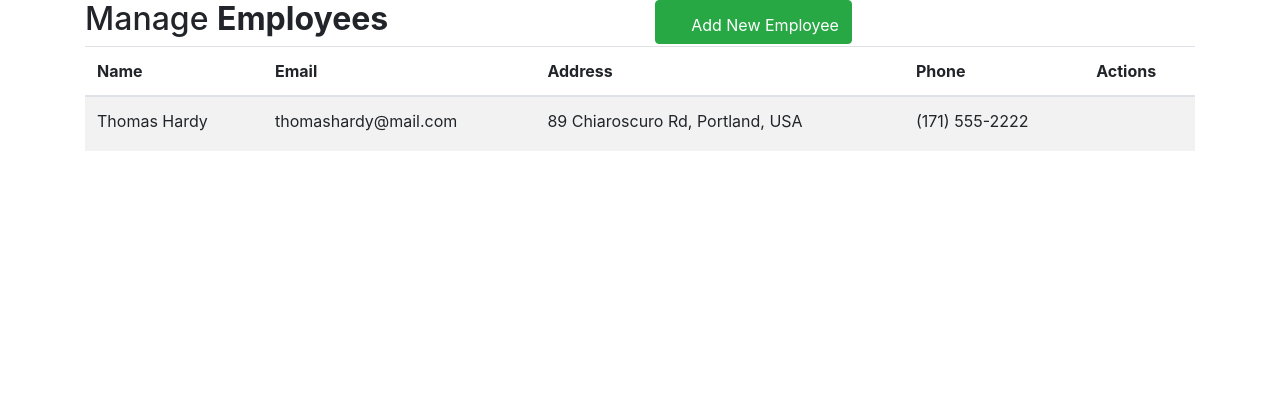
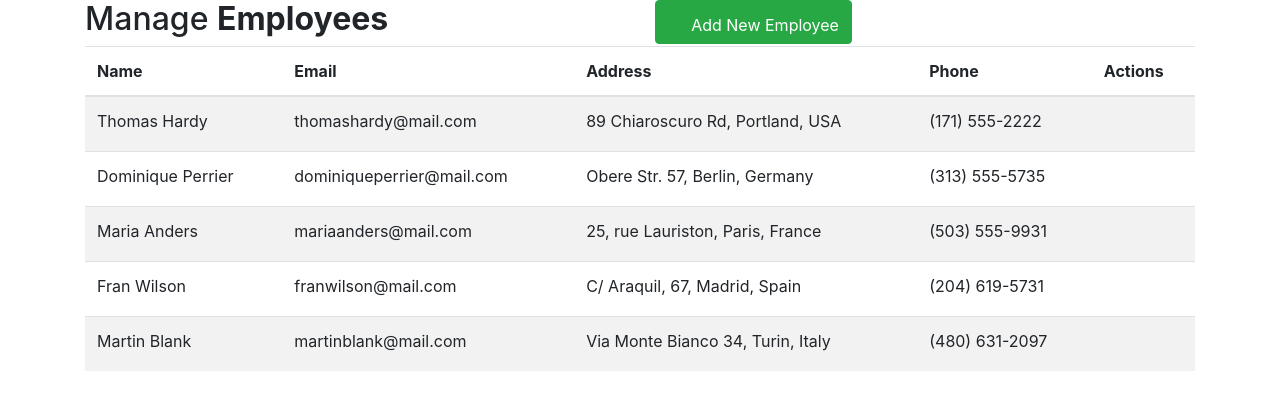
Before and after one commit to halilenesozdemir/React-Manage-Employe-App-withHooks, a React (Create React App) app: page / in a window 1280 px wide. Shown: the top 410 px of the page. Built offline with nearby package versions, Linux system fonts and the light colour scheme; the HTML template or start-up script is replaced by a standard one.

Commit message:
useState datas added and via props transfer to child

```diff
--- a/src/components/Employee.js
+++ b/src/components/Employee.js
@@ -1,23 +1,35 @@
-const Employee = () => {
+const Employee = ({ employees }) => {
   return (
-    <tr>
-      <td>Thomas Hardy</td>
-      <td>thomashardy@mail.com</td>
-      <td>89 Chiaroscuro Rd, Portland, USA</td>
-      <td>(171) 555-2222</td>
+    <>
+      {employees.map(employee => (
+        <tr key={employee.id}>
+          <td>{employee.name}</td>
+          <td>{employee.email}</td>
+          <td>{employee.address}</td>
+          <td>{employee.phone}</td>
           <td>
             <a href="#editEmployeeModal" className="edit" data-toggle="modal">
               <i className="material-icons" data-toggle="tooltip" title="Edit">
                 &#xE254;
               </i>
             </a>
-        <a href="#deleteEmployeeModal" className="delete" data-toggle="modal">
-          <i className="material-icons" data-toggle="tooltip" title="Delete">
+            <a
+              href="#deleteEmployeeModal"
+              className="delete"
+              data-toggle="modal"
+            >
+              <i
+                className="material-icons"
+                data-toggle="tooltip"
+                title="Delete"
+              >
                 &#xE872;
               </i>
             </a>
           </td>
         </tr>
+      ))}
+    </>
   );
 };
 
--- a/src/components/EmployeeList.js
+++ b/src/components/EmployeeList.js
@@ -1,6 +1,46 @@
+import { useState } from 'react';
+
 import Employee from './Employee';
 
 const EmployeeList = () => {
+  const [employees] = useState([
+    {
+      id: 1,
+      name: 'Thomas Hardy',
+      email: 'thomashardy@mail.com',
+      address: '89 Chiaroscuro Rd, Portland, USA',
+      phone: '(171) 555-2222',
+    },
+    {
+      id: 2,
+      name: 'Dominique Perrier',
+      email: 'dominiqueperrier@mail.com',
+      address: 'Obere Str. 57, Berlin, Germany',
+      phone: '(313) 555-5735',
+    },
+    {
+      id: 3,
+      name: 'Maria Anders',
+      email: 'mariaanders@mail.com',
+      address: '25, rue Lauriston, Paris, France',
+      phone: '(503) 555-9931',
+    },
+    {
+      id: 4,
+      name: 'Fran Wilson',
+      email: 'franwilson@mail.com',
+      address: 'C/ Araquil, 67, Madrid, Spain',
+      phone: '(204) 619-5731',
+    },
+    {
+      id: 5,
+      name: 'Martin Blank',
+      email: 'martinblank@mail.com',
+      address: 'Via Monte Bianco 34, Turin, Italy',
+      phone: '(480) 631-2097',
+    },
+  ]);
+
   return (
     <table className="table table-striped table-hover">
       <thead>
@@ -13,7 +53,7 @@
         </tr>
       </thead>
       <tbody>
-        <Employee />
+        <Employee employees={employees} />
       </tbody>
     </table>
   );
```
Lines whose indentation alone changed are shown as unchanged.
